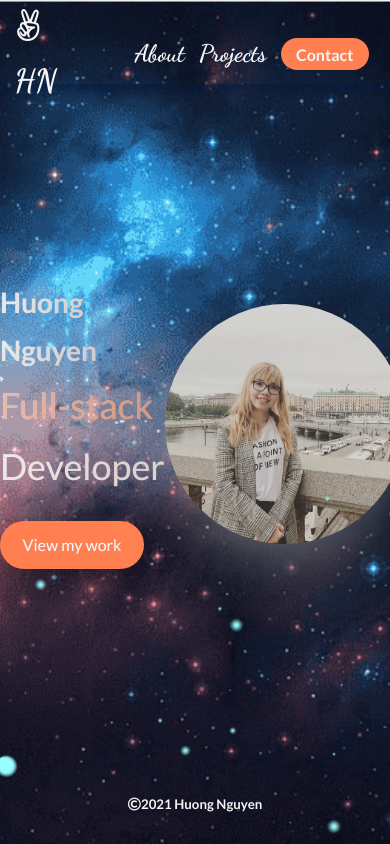
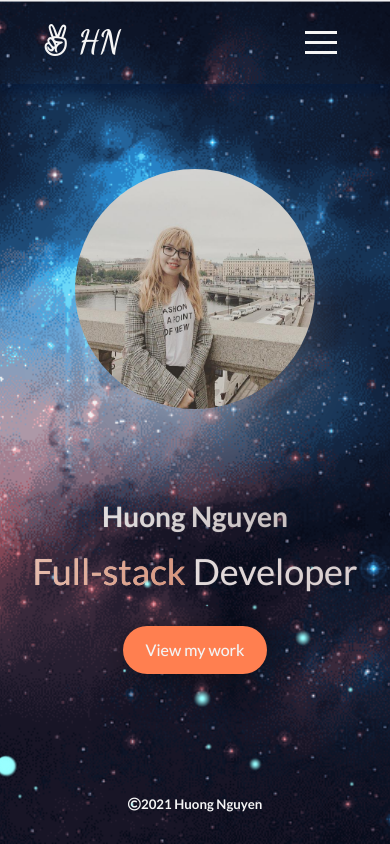
Before and after one commit to huongnguyen1709/my-porfolio-react, a React (Create React App) app: page / in a window 390 px wide. Built offline with nearby package versions, Linux system fonts and the light colour scheme.

Commit message:
modify home page responsive according to mobile

```diff
--- a/src/sass/components/_button.scss
+++ b/src/sass/components/_button.scss
@@ -18,6 +18,10 @@
 
   @media only screen and (max-width: $bp-medium) {
     margin-top: 3rem;
+  }
+
+  @media only screen and (max-width: $bp-small) {
+    margin: 3rem auto auto auto;
   }
 
   // @media only screen and (max-width: $bp-extra-small) {
--- a/src/sass/layout/_layout.scss
+++ b/src/sass/layout/_layout.scss
@@ -5,6 +5,10 @@
   height: calc(90vh - 10rem);
 
   display: flex;
+
+  @media only screen and (max-width: $bp-small) {
+    flex-direction: column;
+  }
 
   // display: grid;
   // grid-template-rows: 18vh min-content 1fr 18vh;
--- a/src/sass/sections/_home.scss
+++ b/src/sass/sections/_home.scss
@@ -9,6 +9,11 @@
 
   @media only screen and (max-width: $bp-medium) {
     font-size: 3.5rem;
+  }
+
+  @media only screen and (max-width: $bp-small) {
+    margin: 0 auto auto auto;
+    text-align: center;
   }
 
   @keyframes text {
@@ -97,6 +102,11 @@
     max-height: 30rem;
   }
 
+  @media only screen and (max-width: $bp-small) {
+    order: -1;
+    margin: 10vh auto;
+  }
+
   @keyframes picture-frames {
     0% {
       opacity: 0.2;
--- a/src/sass/sections/_navbar.scss
+++ b/src/sass/sections/_navbar.scss
@@ -8,11 +8,6 @@
   grid-template-columns: 1fr repeat(10, minmax(min-content, 15rem)) 1fr;
 }
 
-.btn-home-container {
-  grid-column: 8/9;
-  margin: auto;
-}
-
 .btn-about-container {
   grid-column: 9/10;
   margin: auto;
@@ -21,11 +16,7 @@
     grid-column: 8/9;
   }
 
-  // @media only screen and (max-width: $bp-medium-xm) {
-  //   grid-column: 8/9;
-  // }
-
-  @media only screen and (max-width: $bp-small-xs) {
+  @media only screen and (max-width: $bp-small) {
     display: none;
   }
 }
@@ -42,7 +33,7 @@
   //   grid-column: 9/10;
   // }
 
-  @media only screen and (max-width: $bp-small-xs) {
+  @media only screen and (max-width: $bp-small) {
     display: none;
   }
 }
@@ -69,7 +60,7 @@
   //   grid-column: 10/11;
   // }
 
-  @media only screen and (max-width: $bp-small-xs) {
+  @media only screen and (max-width: $bp-small) {
     display: none;
   }
 }
@@ -136,7 +127,7 @@
   margin: auto;
   display: none;
 
-  @media only screen and (max-width: $bp-small-xs) {
+  @media only screen and (max-width: $bp-small) {
     display: block;
     z-index: 101;
   }
```
